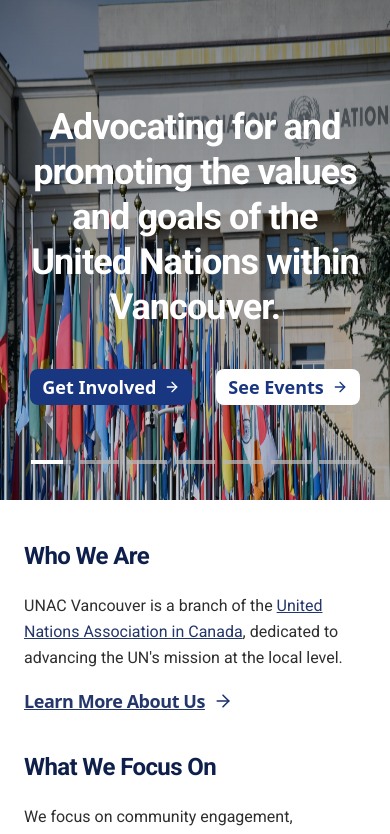
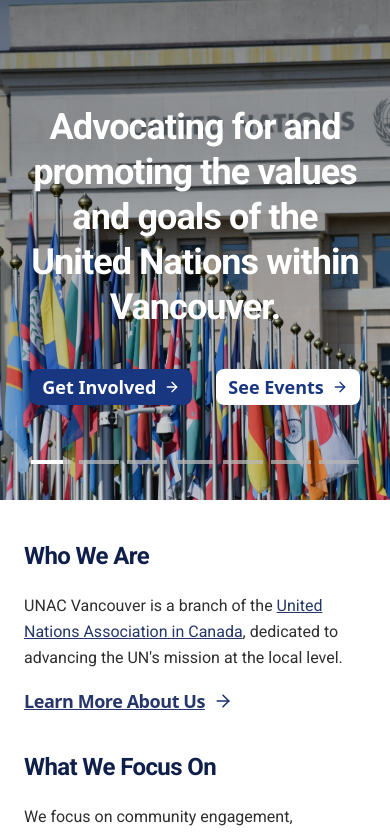
Before and after one commit to unac-vancouver/unacv-website, a React (Vite) app in the folder frontend/: page / in a window 390 px wide. Shown: the top 834 px of the page. Built offline with nearby package versions, Linux system fonts and the light colour scheme.

Commit message:
fix: update image class to use 'object-cover' for better responsiveness

```diff
--- a/frontend/src/components/HomePageSections/Hero.tsx
+++ b/frontend/src/components/HomePageSections/Hero.tsx
@@ -39,7 +39,7 @@ export default function Hero() {
             <div aria-hidden="true" className="absolute inset-0 pointer-events-none overflow-hidden">
                 <img
                     alt=""
-                    className="absolute inset-0 w-full h-full object-center cover"
+                    className="absolute inset-0 w-full h-full object-cover"
                     src={HeroImage}
                 />
                 <div
```
